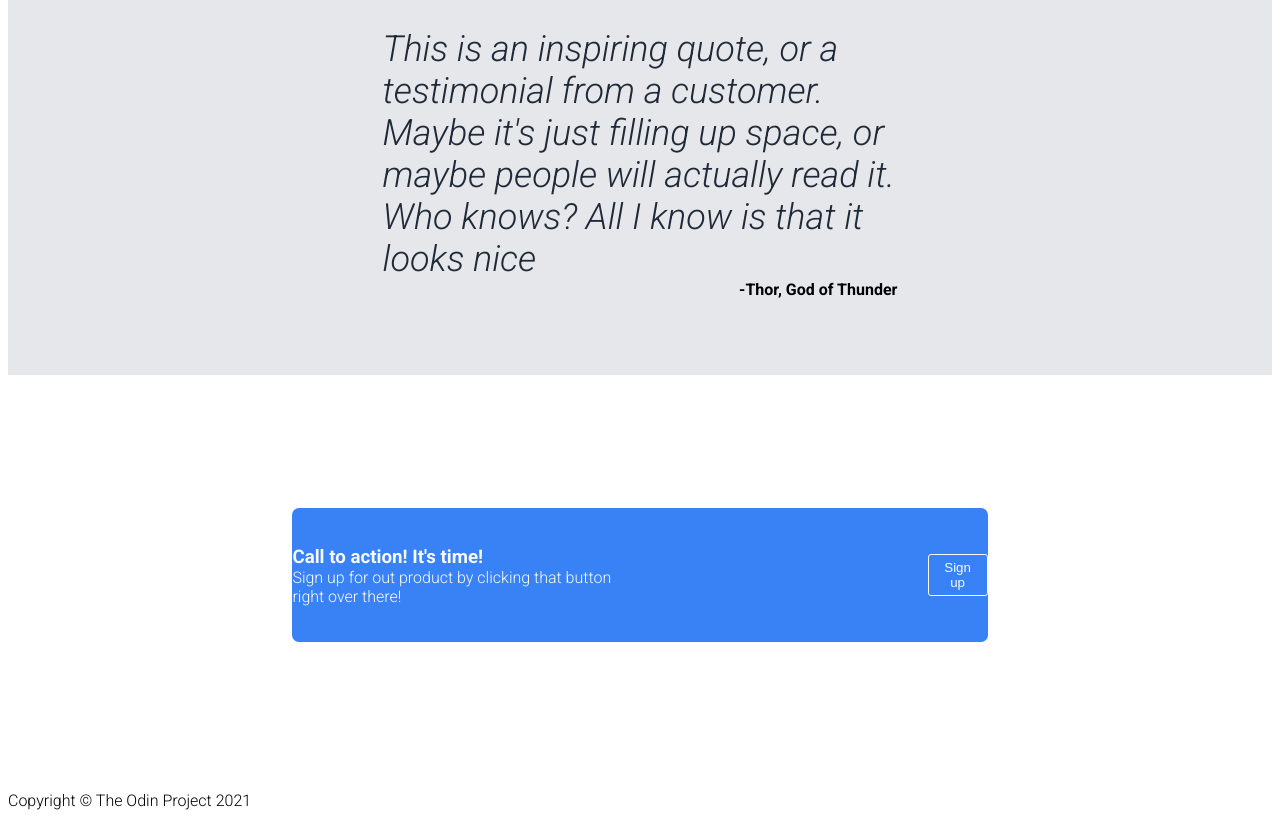
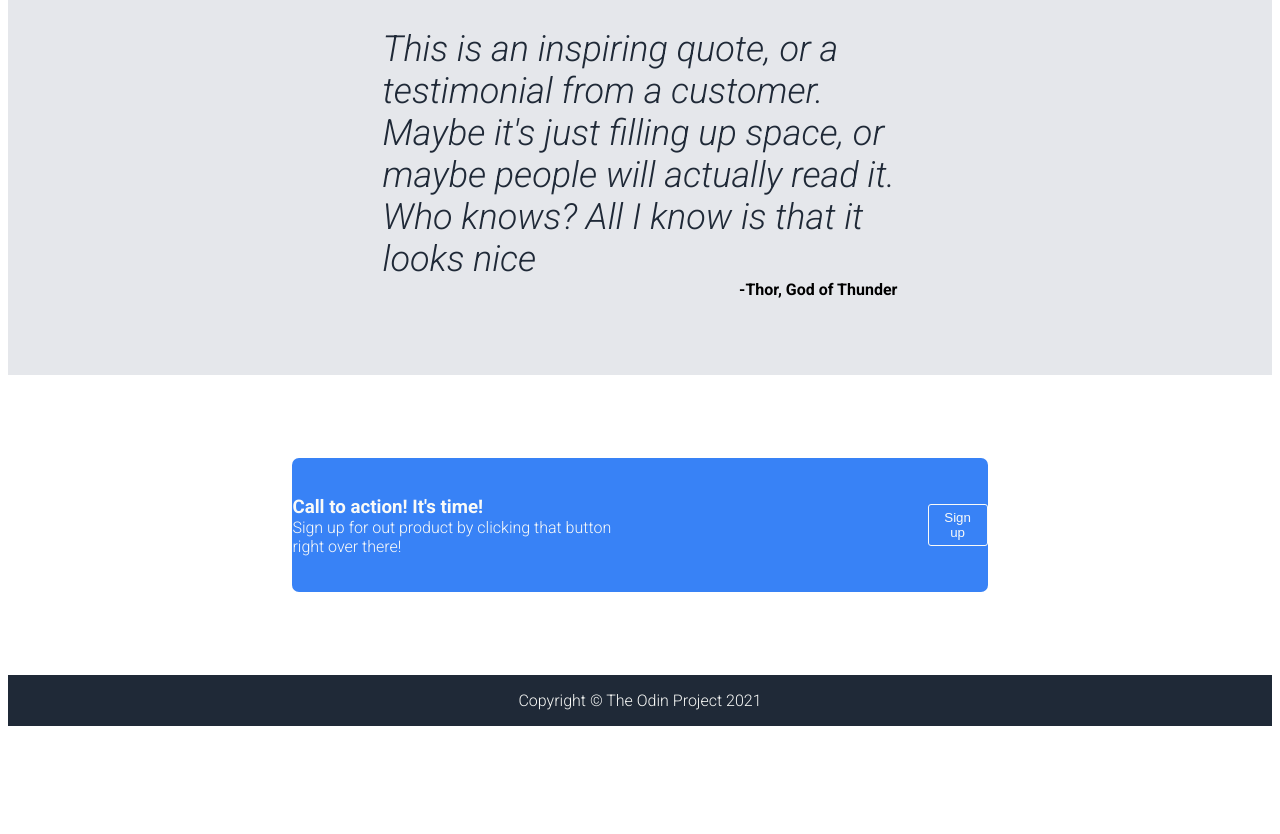
Before and after one commit to Facundo-Amado/TOP-landing-page, a plain HTML site: page index.html in a window 1280 px wide. Shown: the part 934-1768 px from the top of the page. After the commit the page ends 1668 px from the top, so only its background shows below. Drawn offline with Linux system fonts and the light colour scheme.

Commit message:
add style to FOOTER section

```diff
--- a/style.css
+++ b/style.css
@@ -167,7 +167,7 @@ a {
 
 .call-to-action {
     display: flex;
-    height: 400px;
+    height: 300px;
     justify-content: center;
     align-items: center;
 }
@@ -204,3 +204,16 @@ a {
     border-radius: 3px;
     padding: 5px 15px;
 }
+
+
+
+
+
+/**                FOOTER               **/
+
+footer {
+    background-color: #1F2937;
+    color: #F9FAF8;
+    text-align: center;
+    margin-top: auto;
+}
```
